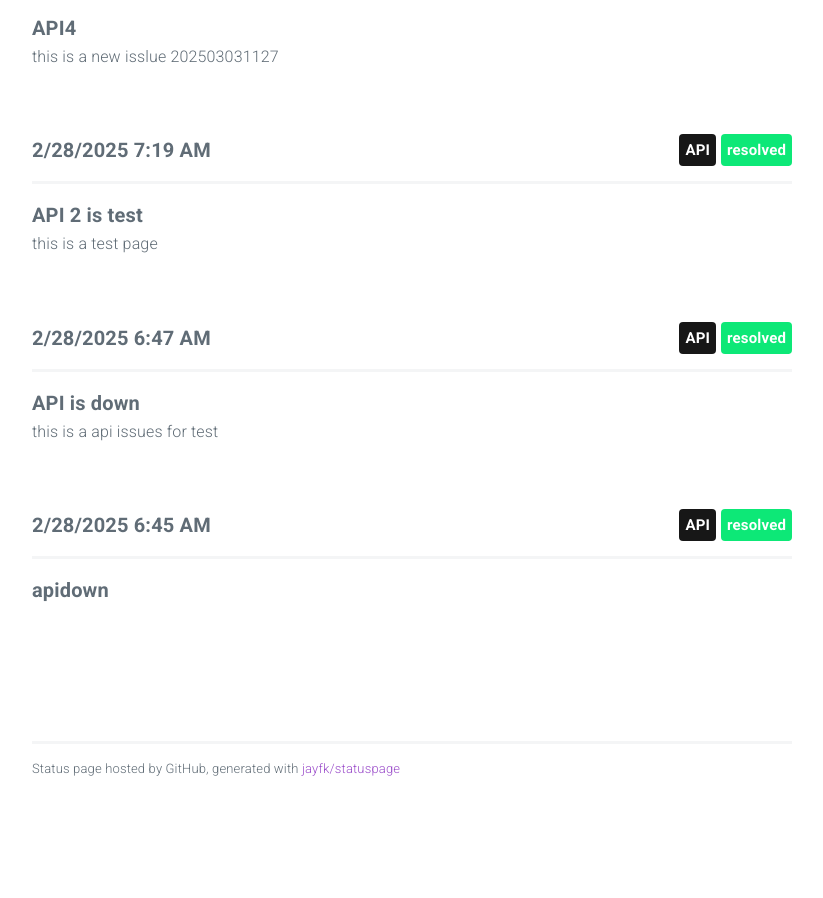
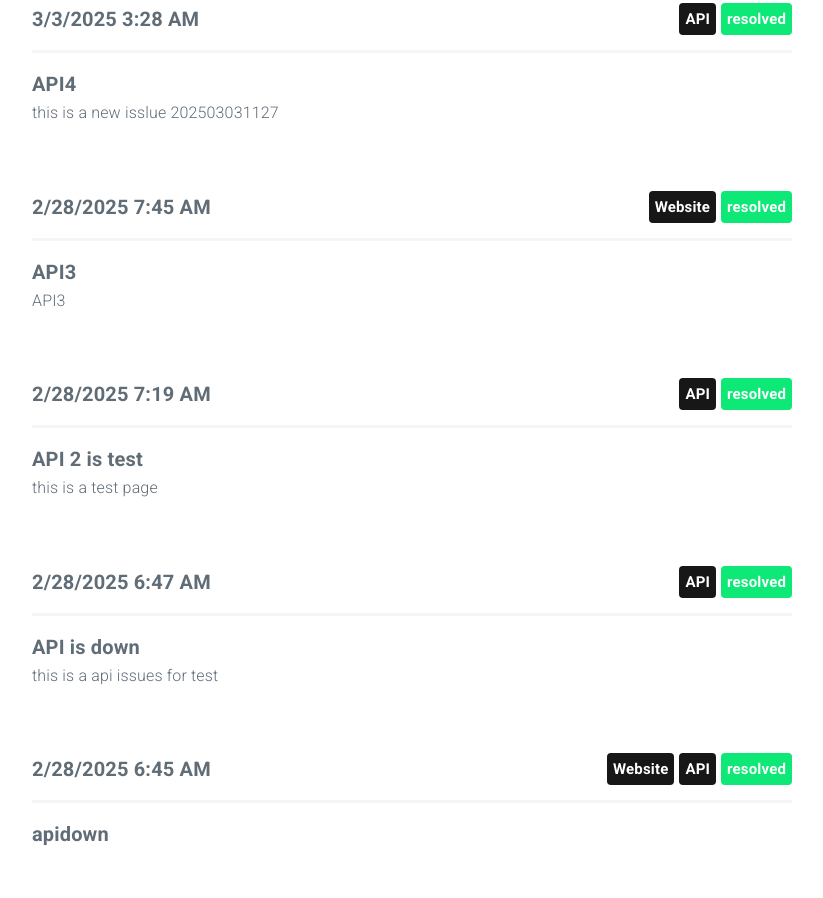
Before and after one commit to myladyto/myStatusPage, a plain HTML site: page index.html in a window 1280 px wide. Shown: the part 888-1786 px from the top of the page, without its empty margins (228-1051 px from the left). Before the commit the page ends 1693 px from the top, so only its background shows below. Drawn offline with nearby package versions, Linux system fonts and the light colour scheme; no server answers.

Commit message:
update index

```diff
--- a/index.html
+++ b/index.html
@@ -41,6 +41,10 @@
 
 					<li>
 						API <span class="status Website" data-l10n-id="Website">Website</span>
+					</li>
+
+					<li>
+						Website <span class="status operational" data-l10n-id="operational">operational</span>
 					</li>
 
 				</ul>
@@ -100,6 +104,23 @@
 					</div>
 
 					<div class="incident">
+						<span class="date moment">2025-02-28 07:45:32+00:00 UTC</span>
+
+
+							<span class="label operational float-right" data-l10n-id="resolved">resolved</span>
+
+
+							<span class="label system float-right">Website</span>
+
+						<hr/>
+
+						<span class="title">API3</span>
+						<p>API3</p>
+
+
+					</div>
+
+					<div class="incident">
 						<span class="date moment">2025-02-28 07:19:49+00:00 UTC</span>
 
 
@@ -142,6 +163,8 @@
 
 							<span class="label system float-right">API</span>
 
+							<span class="label system float-right">Website</span>
+
 						<hr/>
 
 						<span class="title">apidown</span>
```
